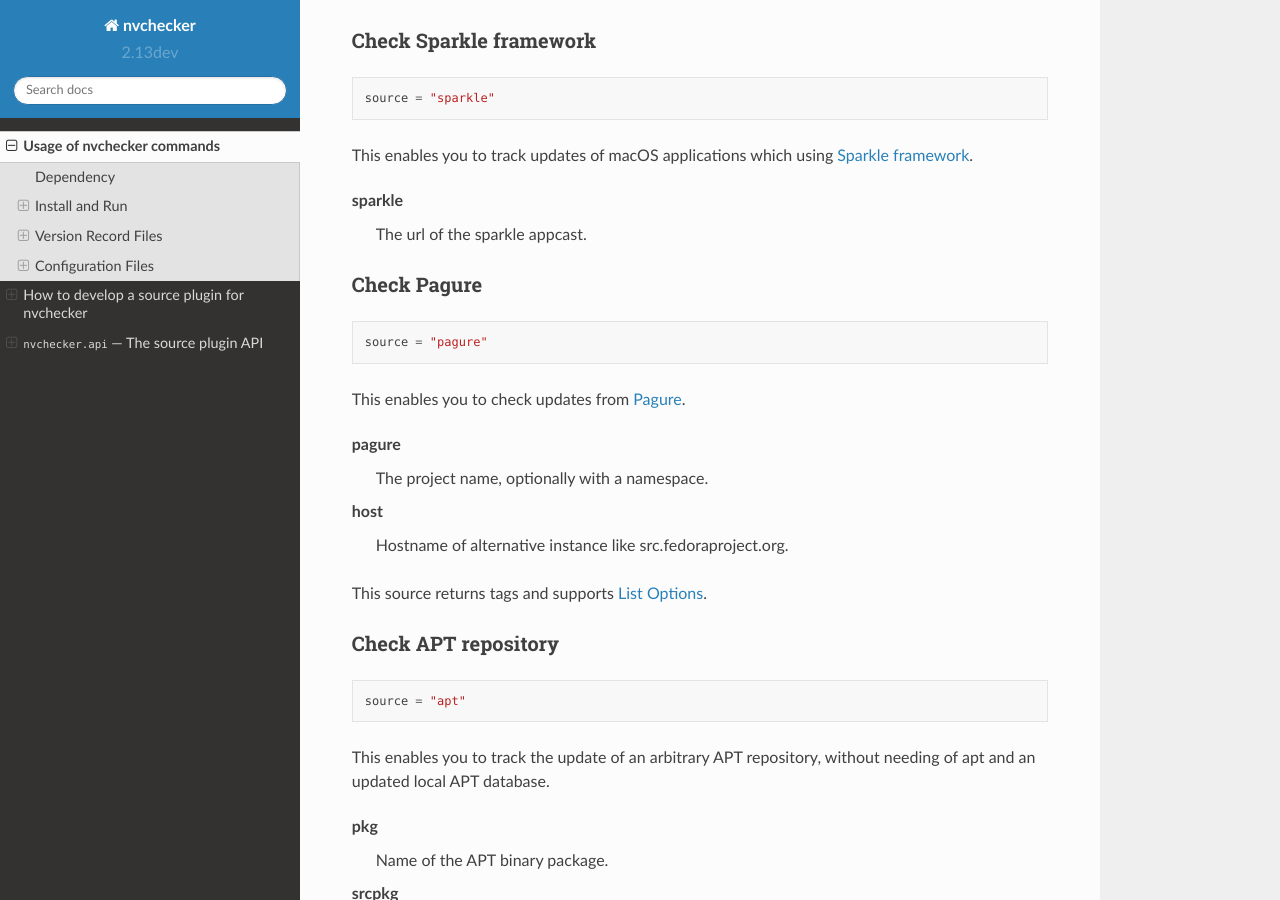
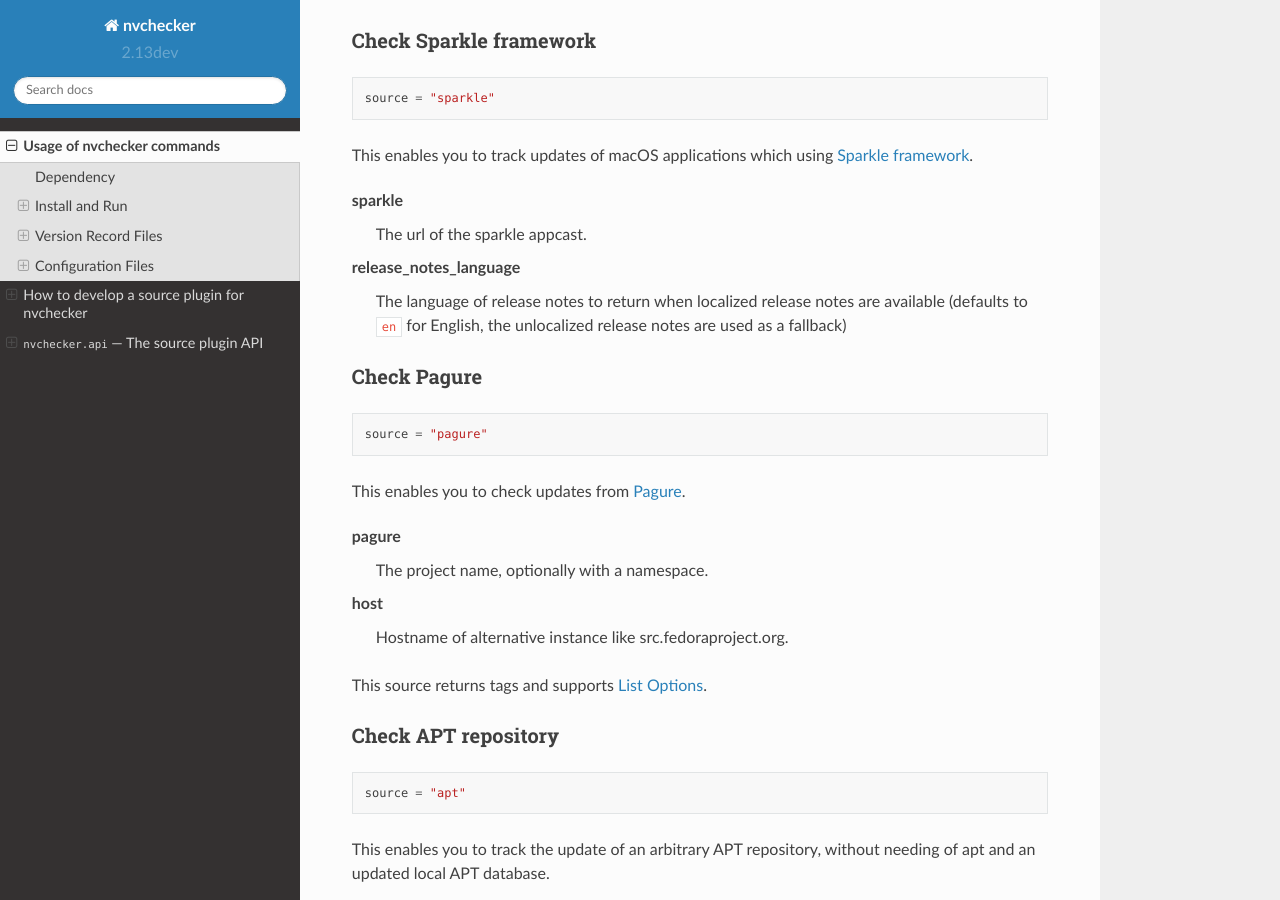
Before and after one commit to lilydjwg/nvchecker, a Sphinx documentation site: the page built from docs/usage.rst, in a window 1280 px wide and 900 px high, scrolled down 18577 px. Built offline with Sphinx 7.4.7 and the Read the Docs theme 2.0.0, drawn with Linux system fonts in a browser that asks for light colours.

Commit message:
update docs for sparkle

```diff
--- a/docs/usage.rst
+++ b/docs/usage.rst
@@ -761,6 +761,9 @@
 sparkle
   The url of the sparkle appcast.
 
+release_notes_language
+  The language of release notes to return when localized release notes are available (defaults to ``en`` for English, the unlocalized release notes are used as a fallback)
+
 Check Pagure
 ~~~~~~~~~~~~
 ::
```
